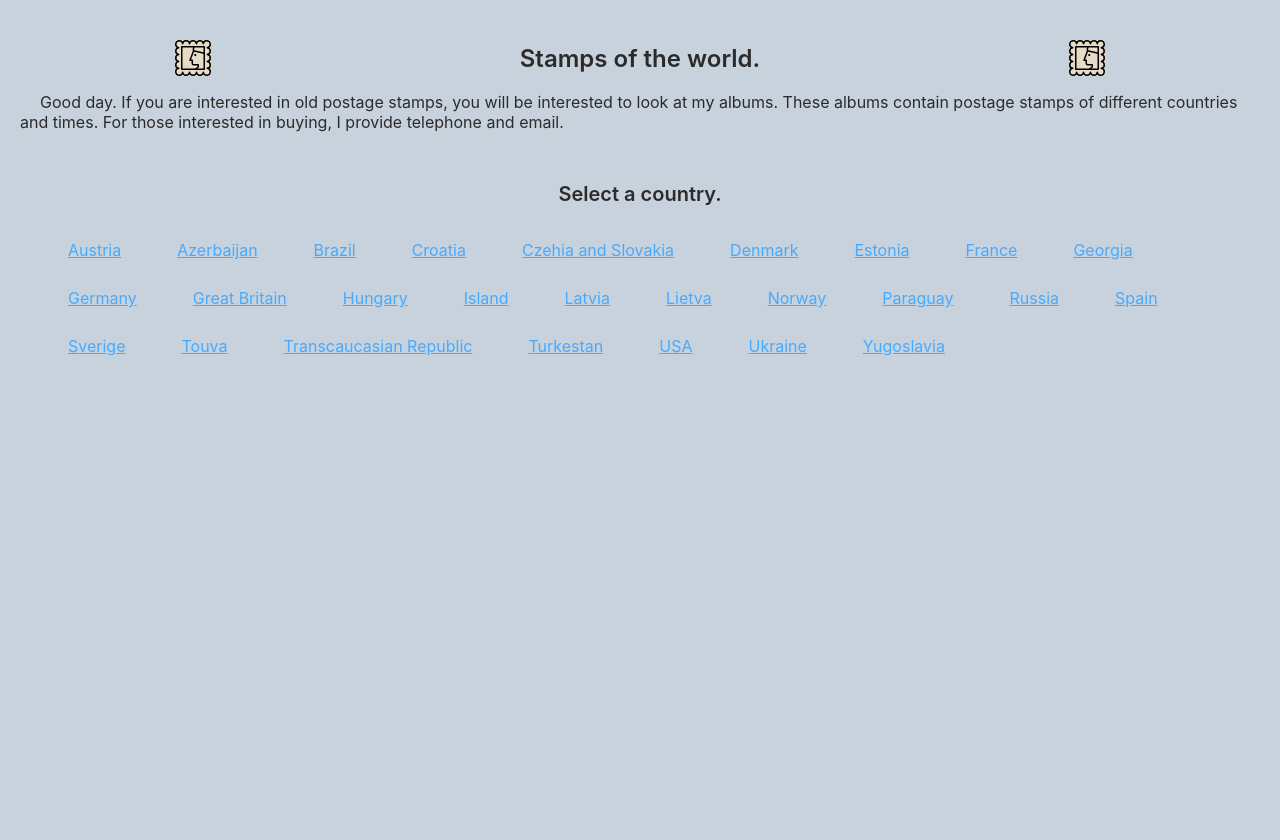
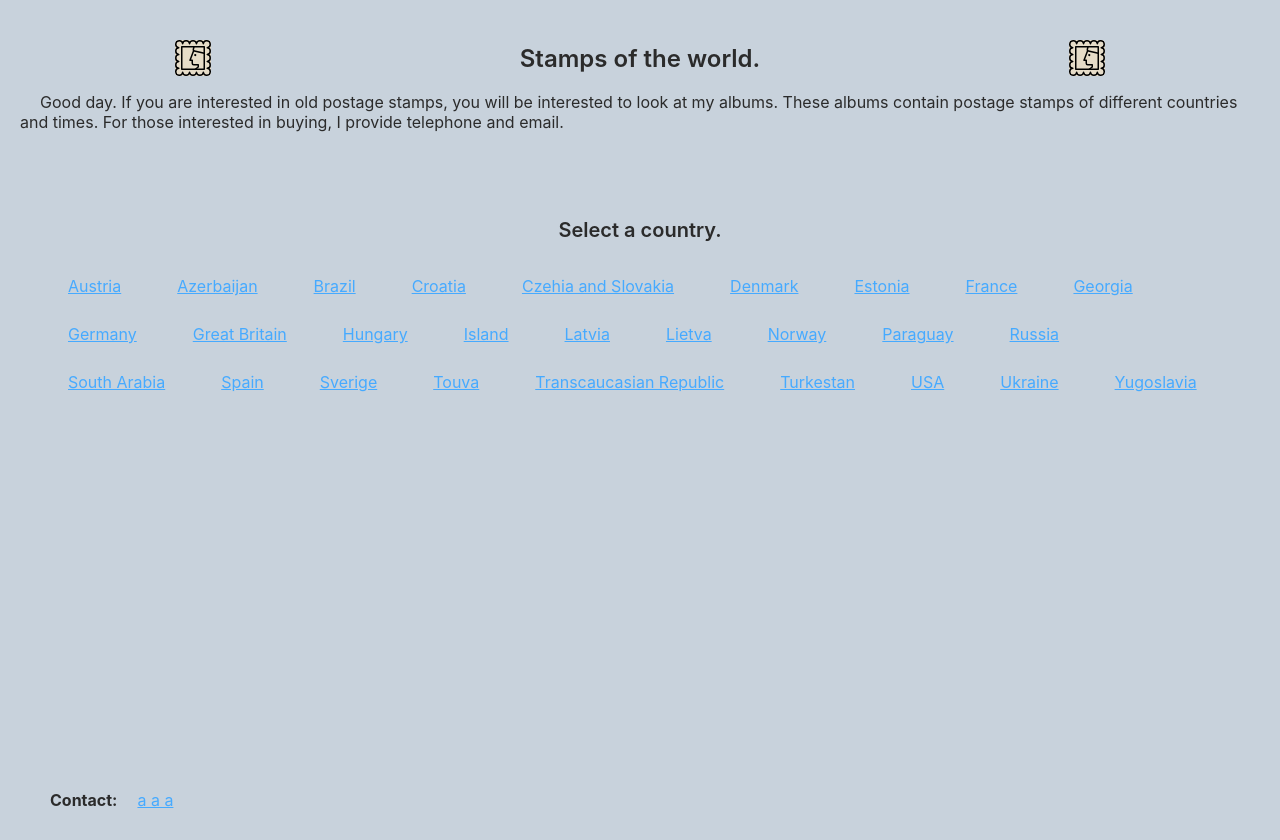
Before and after one commit to SerhiyStepanov/stamps, a React (Create React App) app: page / in a window 1280 px wide. Before the commit the page ends 800 px from the top, so only its background shows below. Built offline with nearby package versions, Linux system fonts and the light colour scheme.

Commit message:
add Contact

```diff
--- a/src/App.js
+++ b/src/App.js
@@ -1,13 +1,18 @@
 import Header from "./Components/Header";
 import CountryList from "./Components/CountryList";
 import s from "./app.module.css";
+import Footer from "./Components/Footer/Footer";
 
 export default function App() {
   return (
-    <section className={s.wrapper}>
-      <Header />
+    <>
+      <section className={s.wrapper}>
+        <Header />
 
-      <CountryList />
-    </section>
+        <CountryList />
+
+        <Footer />
+      </section>
+    </>
   );
 }
--- /dev/null
+++ b/src/Components/Footer/Footer.jsx
@@ -0,0 +1,12 @@
+import s from "./footer.module.css"
+
+export default function Footer() {
+    return (
+        <section className={s.wrapper}>
+            <div className={s.thumb}>
+                <b>Contact:</b>
+                <a href="" className={s.link}>a a a</a>
+            </div>
+        </section>
+    )
+}
--- /dev/null
+++ b/src/Components/Footer/footer.module.css
@@ -0,0 +1,19 @@
+.wrapper {
+  margin-top: auto;
+  width: 100%;
+  padding: 20px;
+}
+
+.thumb {
+  padding: 10px;
+}
+
+b {
+  color: var(--dark-color);
+}
+
+.link {
+  display: inline-flex;
+  color: var(--link-color);
+  margin-left: 20px;
+}
--- /dev/null
+++ b/src/Components/Footer/index.js
@@ -0,0 +1 @@
+export { default } from "./Footer";
--- a/src/app.module.css
+++ b/src/app.module.css
@@ -1,4 +1,7 @@
 .wrapper {
   padding: 40px 20px;
-  display: block;
+  padding-bottom: 0;
+  display: flex;
+  flex-direction: column;
+  min-height: 100vh;
 }
--- a/src/countrys.json
+++ b/src/countrys.json
@@ -103,5 +103,9 @@
   {
     "country": "France",
     "url": "https://drive.google.com/drive/folders/1Y4gvdSw1elEaGJu1t35H8LfFVpzO4Nnt?usp=sharing"
+  },
+  {
+    "country": "South Arabia",
+    "url": "https://drive.google.com/drive/folders/1ReXUahVCzis7U1KBp8nLk2hBzoDNPJSF?usp=sharing"
   }
 ]
--- a/src/index.css
+++ b/src/index.css
@@ -8,7 +8,6 @@ body {
   -webkit-font-smoothing: antialiased;
   -moz-osx-font-smoothing: grayscale;
 
-  min-height: 100vh;
   background-color: var(--background-color);
 }
 
@@ -23,3 +22,9 @@ code {
   --link-color: rgb(70, 170, 255);
   --accent-color: rgb(255, 100, 0);
 }
+
+#root,
+html,
+body {
+  min-height: 100vh;
+}
```
